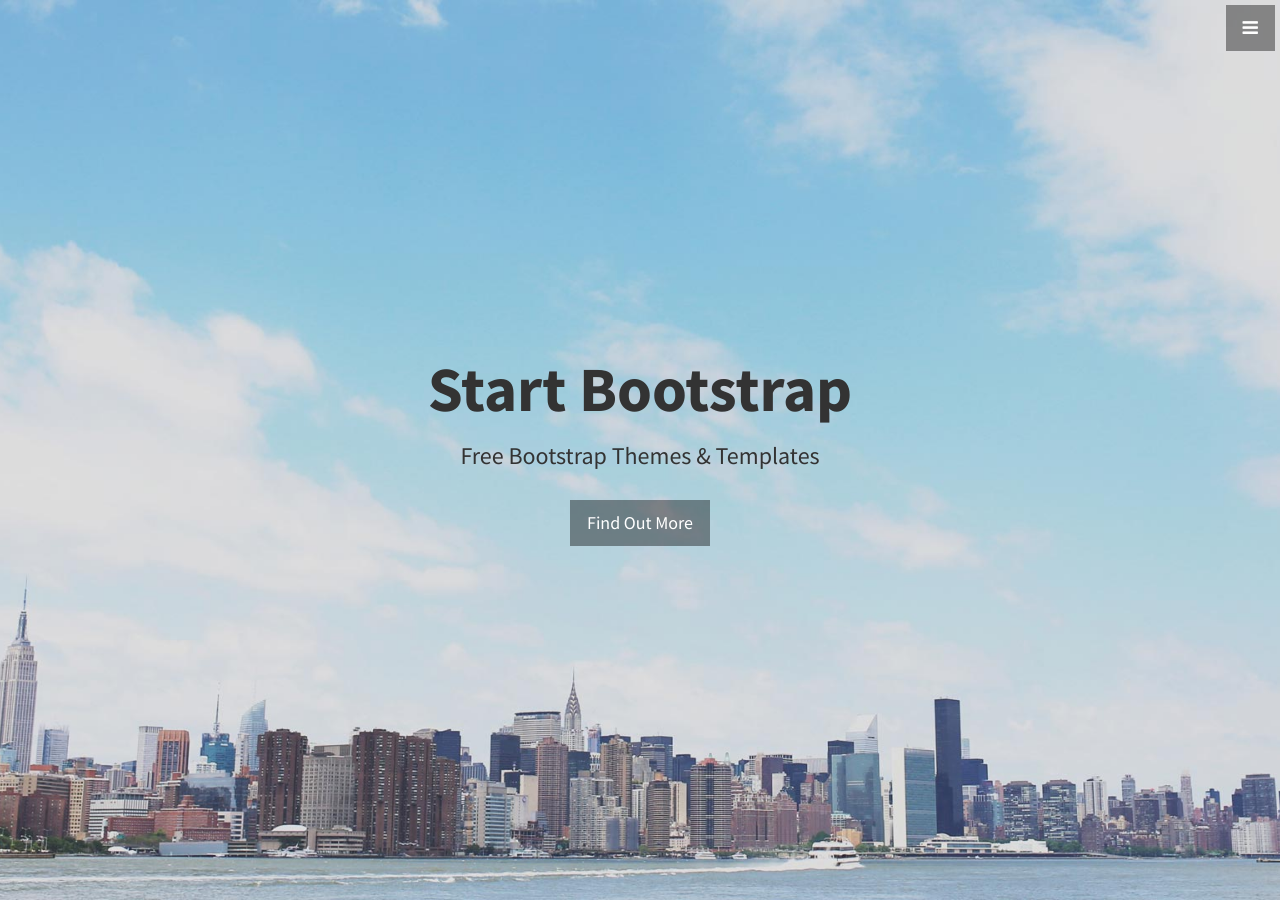
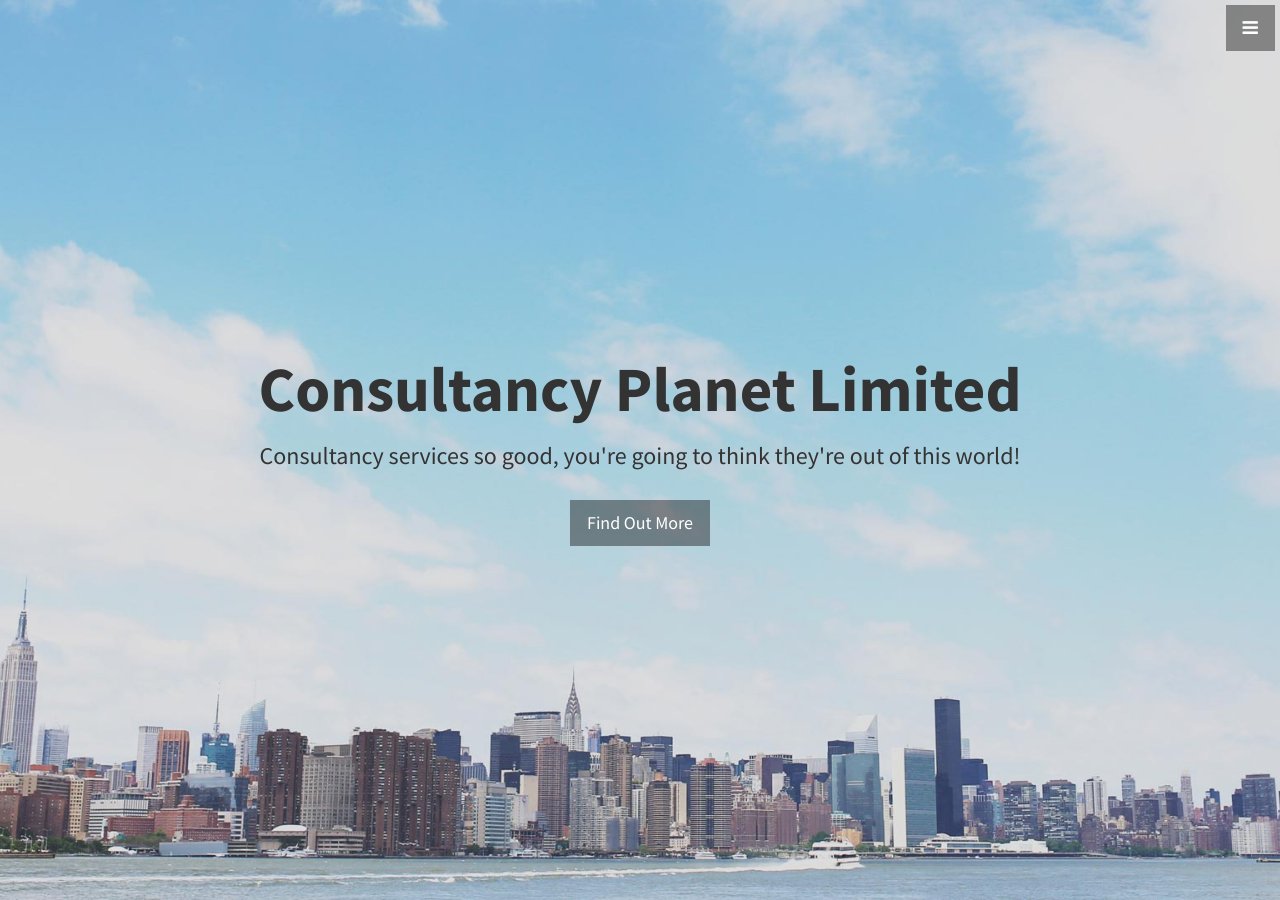
Before and after one commit to cosmincucu/consultancy-planet.co.uk, a Jekyll site: the page built from index.html, in a window 1280 px wide and 900 px high. Built offline with Jekyll 4.4.1, drawn with Linux system fonts in a browser that asks for light colours.

Commit message:
changed the header and title

```diff
--- a/_includes/head.html
+++ b/_includes/head.html
@@ -6,7 +6,7 @@
   <meta name="description" content="">
   <meta name="author" content="">
 
-  <title>Stylish Portfolio - Start Bootstrap Theme</title>
+  <title>Out of this world consultancy services</title>
 
   <!-- Bootstrap Core CSS -->
   <link href="css/bootstrap.min.css" rel="stylesheet">
--- a/_includes/header.html
+++ b/_includes/header.html
@@ -1,7 +1,7 @@
 <header id="top" class="header">
   <div class="text-vertical-center">
-    <h1>Start Bootstrap</h1>
-    <h3>Free Bootstrap Themes &amp; Templates</h3>
+    <h1>Consultancy Planet Limited</h1>
+    <h3>Consultancy services so good, you're going to think they're out of this world!</h3>
     <br>
     <a href="#about" class="btn btn-dark btn-lg">Find Out More</a>
   </div>
```
